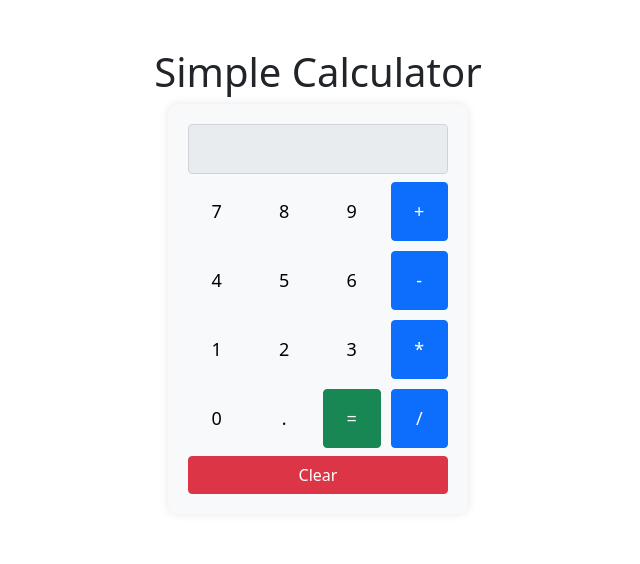
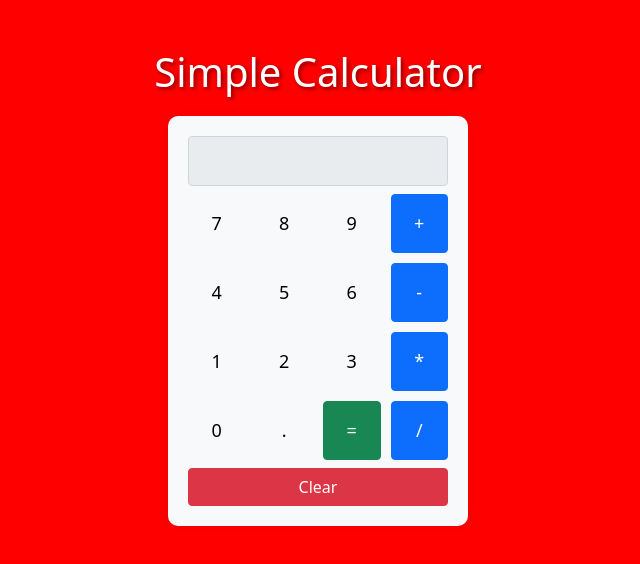
Before and after one commit to Caffeine-Gallery/my-new-testproject-1730495237863-0192e98d484c, a website built with Vite: page frontend/index.html in a window 1280 px wide. Shown: the whole page, without its empty margins (322-962 px from the left). Built offline with nearby package versions, Linux system fonts and the light colour scheme; what @dfinity/agent would draw is missing.

Commit message:
0192e98e-6873-700b-a6f5-9841e68ecc3d

```diff
--- a/frontend/index.css
+++ b/frontend/index.css
@@ -1,6 +1,10 @@
+body {
+    background-color: red;
+}
+
 .calculator {
     max-width: 300px;
-    margin: 0 auto;
+    margin: 20px auto;
     padding: 20px;
     background-color: #f8f9fa;
     border-radius: 10px;
@@ -22,3 +26,8 @@
     font-size: 24px;
     text-align: right;
 }
+
+h1 {
+    color: white;
+    text-shadow: 2px 2px 4px rgba(0,0,0,0.5);
+}
```
